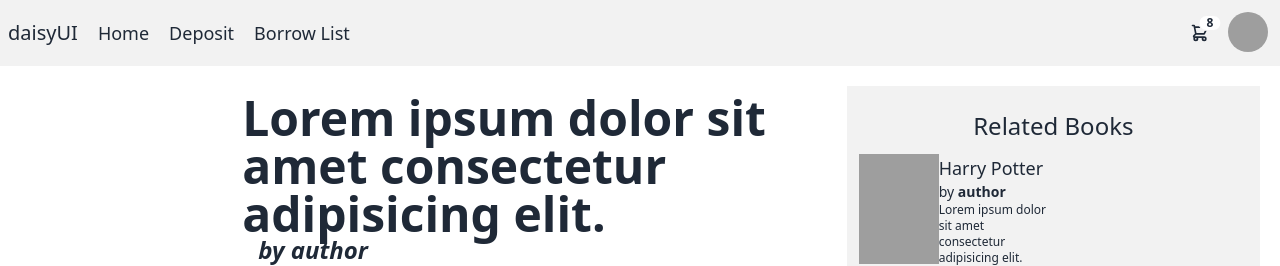
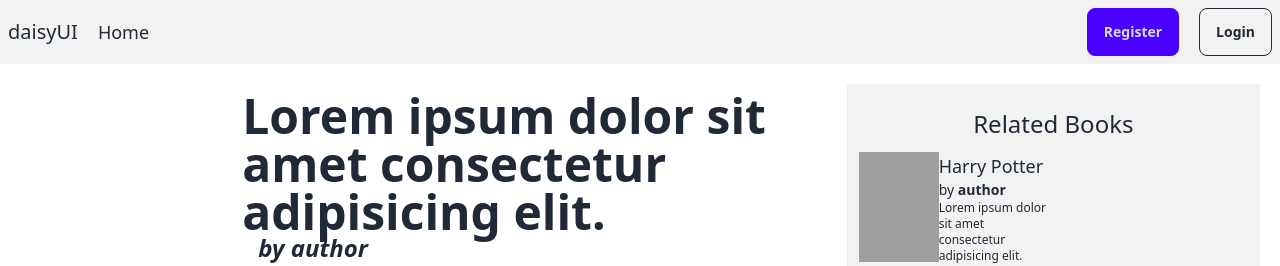
Before and after one commit to SaiyedulMorsalin/Library-Management-System, a Django app: page /books/details/ in a window 1280 px wide. Shown: the top 266 px of the page. Run offline with Django 5.2, Linux system fonts and the light colour scheme; some libraries are stand-ins or nearby versions; grey boxes are pictures that could not be loaded.

Commit message:
added design

```diff
--- a/books/templates/book_detail.html
+++ b/books/templates/book_detail.html
@@ -89,7 +89,7 @@ Book Detail
                                         Tk. 450 <span class="text-base">(For 7 days)</span>
                                     </p>
                                     <p class="text-xs leading-none text-red-600 font-semibold"></p>
-                                    <button class="btn btn-primary ml-5 sm:ml-12">Borrow Now</button>
+                                    <button class="btn btn-xs sm:btn-md btn-primary ml-5 sm:ml-12">Borrow Now</button>
                                 </div>
                             </div>
                         </div>
--- a/books/templates/book_reviews.html
+++ b/books/templates/book_reviews.html
@@ -2,9 +2,9 @@
   <div class="my-3 flex justify-between">
     <h2 class="text-3xl font-bold">Reviews(0)</h2>
     {% if request.user.is_authenticated %}
-      <button class="btn btn-outline" onclick="my_modal_2.showModal()"><i class="fa-solid fa-pen-to-square fa-lg"></i> Write a Review</button>
+      <button class="btn btn-xs sm:btn-md btn-outline" onclick="my_modal_2.showModal()"><i class="fa-solid fa-pen-to-square fa-lg"></i> Write a Review</button>
     {% else %}
-      <button class="btn btn-outline" onclick="my_modal_3.showModal()"><i class="fa-solid fa-pen-to-square fa-lg"></i> Write a Review</button>
+      <button class="btn btn-xs sm:btn-md btn-outline" onclick="my_modal_3.showModal()"><i class="fa-solid fa-pen-to-square fa-lg"></i> Write a Review</button>
     {% endif %}
   </div>
 
@@ -72,7 +72,7 @@
     <form action="" class="my-3">
       <textarea placeholder="Bio" class="textarea textarea-bordered textarea-lg w-full"></textarea>
       <div class="flex justify-end">
-        <button class="btn btn-primary" type="submit">Submit</button>
+        <button class="btn btn-xs sm:btn-md btn-primary" type="submit">Submit</button>
       </div>
     </form>
   </div>
--- a/books/templates/weekly_authors.html
+++ b/books/templates/weekly_authors.html
@@ -3,7 +3,7 @@
     <div class="header-text">
         <div class="flex justify-between items-center my-3">
             <h1 class="font-bold text-xl">Most Popular Author Weekly</h1>
-            <button class="btn btn-outline"><a href="">See All Author</a></button>
+            <button class="btn btn-xs sm:btn-md btn-outline"><a href="">See All Author</a></button>
         </div>
     </div>
 
--- a/core/templates/footer.html
+++ b/core/templates/footer.html
@@ -30,7 +30,7 @@
         <label class="label"><span class="label-text">Enter your email address</span></label>
         <div class="join">
           <input type="text" placeholder="username@site.com" class="input input-bordered join-item" />
-          <button class="btn btn-primary join-item">Subscribe</button>
+          <button class="btn btn-xs sm:btn-md btn-primary join-item">Subscribe</button>
         </div>
       </fieldset>
     </form>
--- a/core/templates/navbar.html
+++ b/core/templates/navbar.html
@@ -2,21 +2,22 @@
   <div class="sm:container sm:mx-auto">
     <div class="navbar">
       <div class="flex-1 gap-5">
-                <a href="" class=" text-xl">daisyUI</a>
+        <a href="" class="text-xl">daisyUI</a>
         <div class="md:flex md:gap-5 hidden md:block">
           <a href="" class="text-lg">Home</a>
+          {% if request.user.is_authenticated %}
             <a href="" class="text-lg">Deposit</a>
             <a href="" class="text-lg">Borrow List</a>
+          {% endif %}
         </div>
       </div>
+      {% if request.user.is_authenticated %}
         <div class="flex-none">
           <div class="dropdown dropdown-end">
             <div tabindex="0" role="button" class="btn btn-ghost btn-circle">
               <div class="indicator">
-                            <svg xmlns="http://www.w3.org/2000/svg" class="h-5 w-5" fill="none" viewBox="0 0 24 24"
-                                stroke="currentColor">
-                                <path stroke-linecap="round" stroke-linejoin="round" stroke-width="2"
-                                    d="M3 3h2l.4 2M7 13h10l4-8H5.4M7 13L5.4 5M7 13l-2.293 2.293c-.63.63-.184 1.707.707 1.707H17m0 0a2 2 0 100 4 2 2 0 000-4zm-8 2a2 2 0 11-4 0 2 2 0 014 0z" />
+                <svg xmlns="http://www.w3.org/2000/svg" class="h-5 w-5" fill="none" viewBox="0 0 24 24" stroke="currentColor">
+                  <path stroke-linecap="round" stroke-linejoin="round" stroke-width="2" d="M3 3h2l.4 2M7 13h10l4-8H5.4M7 13L5.4 5M7 13l-2.293 2.293c-.63.63-.184 1.707.707 1.707H17m0 0a2 2 0 100 4 2 2 0 000-4zm-8 2a2 2 0 11-4 0 2 2 0 014 0z" />
                 </svg>
                 <span class="badge badge-sm indicator-item">8</span>
               </div>
@@ -34,12 +35,10 @@
           <div class="dropdown dropdown-end">
             <div tabindex="0" role="button" class="btn btn-ghost btn-circle avatar">
               <div class="w-10 rounded-full">
-                            <img alt="Tailwind CSS Navbar component"
-                                src="https://img.daisyui.com/images/stock/photo-1534528741775-53994a69daeb.webp" />
+                <img alt="Tailwind CSS Navbar component" src="https://img.daisyui.com/images/stock/photo-1534528741775-53994a69daeb.webp" />
               </div>
             </div>
-                    <ul tabindex="0"
-                        class="menu menu-sm dropdown-content bg-base-100 rounded-box z-[1] mt-3 w-52 p-2 shadow">
+            <ul tabindex="0" class="menu menu-sm dropdown-content bg-base-100 rounded-box z-[1] mt-3 w-52 p-2 shadow">
               <li>
                 <a class="justify-between">
                   Profile
@@ -50,25 +49,45 @@
                 <a>Settings</a>
               </li>
               <li>
-                            <a href="{%url 'logout_conf'%}">Logout</a>
+                <a href="{% url 'logout_conf' %}">Logout</a>
               </li>
             </ul>
           </div>
         </div>
+      {% else %}
+        <div class="flex-none">
+          <div class="flex gap-3 sm:gap-5">
+            <a href="{% url 'user_register' %}" class="btn btn-xs sm:btn-md btn-primary">Register</a>
+            <a href="{% url 'user_login' %}" class="btn btn-xs sm:btn-md btn-outline">Login</a>
+          </div>
+        </div>
+      {% endif %}
       <div class="md:hidden">
         <div class="dropdown dropdown-end">
           <div tabindex="0" role="button" class="btn btn-ghost btn-circle">
-                        <svg xmlns="http://www.w3.org/2000/svg" class="h-5 w-5" fill="none" viewBox="0 0 24 24"
-                            stroke="currentColor">
-                            <path stroke-linecap="round" stroke-linejoin="round" stroke-width="2"
-                                d="M4 6h16M4 12h16M4 18h7" />
+            <svg xmlns="http://www.w3.org/2000/svg" class="h-5 w-5" fill="none" viewBox="0 0 24 24" stroke="currentColor">
+              <path stroke-linecap="round" stroke-linejoin="round" stroke-width="2" d="M4 6h16M4 12h16M4 18h7" />
             </svg>
           </div>
-                    <ul tabindex="0"
-                        class="menu menu-sm dropdown-content bg-base-100 rounded-box z-[1] mt-3 w-52 p-2 shadow">
-                        <li><a>Homepage</a></li>
-                        <li><a>Deposit</a></li>
-                        <li><a>Borrow List</a></li>
+          <ul tabindex="0" class="menu menu-sm dropdown-content bg-base-100 rounded-box z-[1] mt-3 w-52 p-2 shadow">
+            <li>
+              <a>Homepage</a>
+            </li>
+            {% if request.user.is_authenticated %}
+              <li>
+                <a>Deposit</a>
+              </li>
+              <li>
+                <a>Borrow List</a>
+              </li>
+            {% else %}
+              <li>
+                <a>Books</a>
+              </li>
+              <li>
+                <a>Services</a>
+              </li>
+            {% endif %}
           </ul>
         </div>
       </div>
--- a/users/templates/logout_conf.html
+++ b/users/templates/logout_conf.html
@@ -7,7 +7,7 @@
         <form method="post" action="{% url 'user_logout' %}">
           <h2>Are you sure</h2>
           {% csrf_token %}
-          <button class="btn btn-ouline" type="submit">Logout</button>
+          <button class="btn btn-outline btn-primary" type="submit">Logout</button>
         </form>
         {% comment %} <button class="btn btn-outline btn-accent">Confirm</button> {% endcomment %}
       </div>
```
Also changed, not shown: core/templates/header.html (+8 -8 lines), core/templates/index.html (+4 -4 lines), users/forms.py (+17 -1 lines), users/templates/login.html (added, +21 -0 lines), users/templates/register.html (+21 -7 lines), users/views.py (+3 -4 lines). Lines whose indentation alone changed are shown as unchanged.
